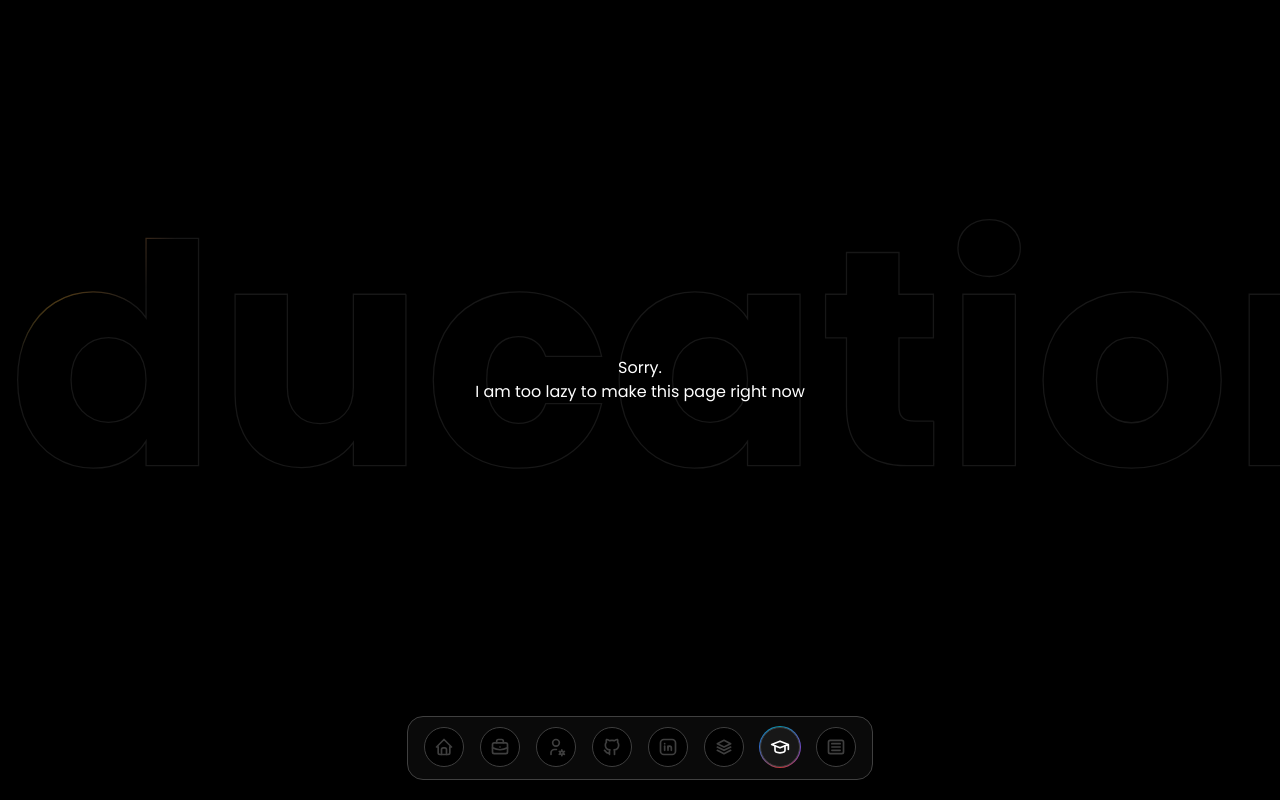
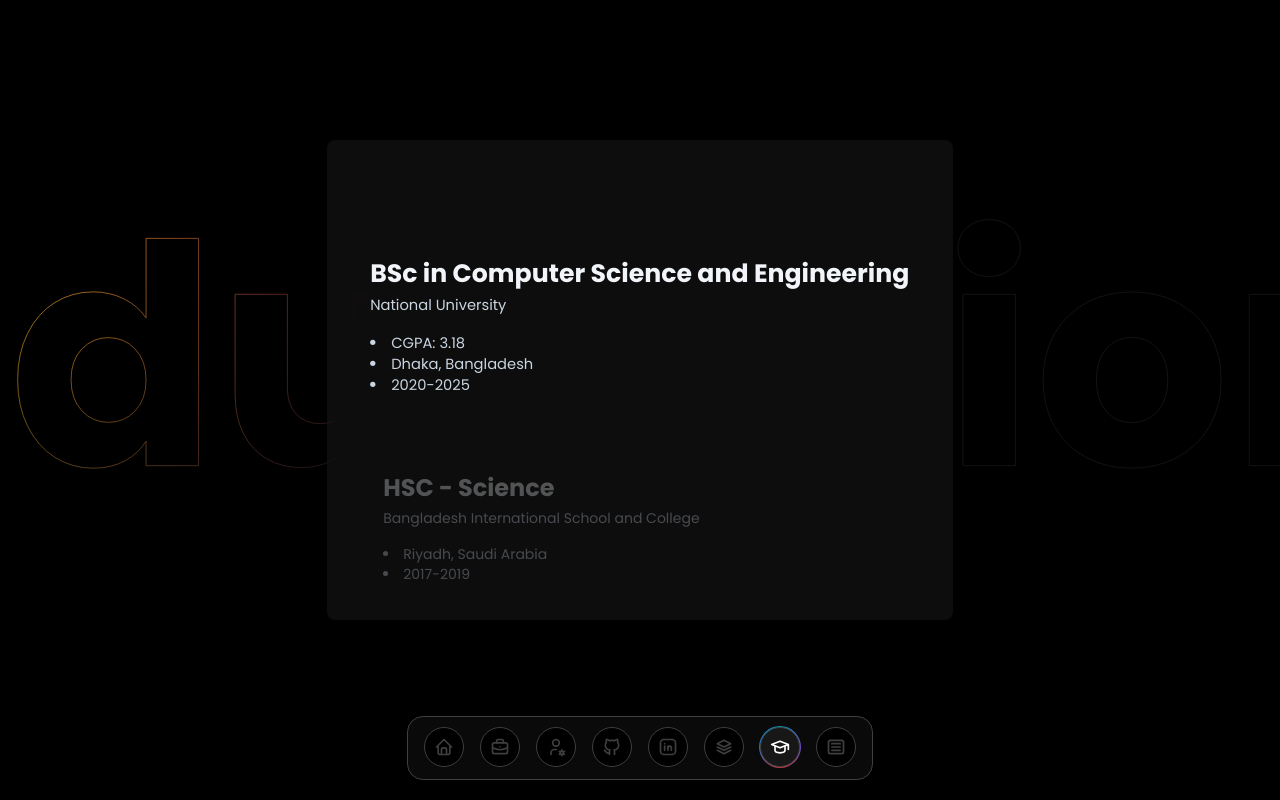
Before and after one commit to MuhammadRukon/MuhammadRukonPortfolio, a Next.js app: page /education in a window 1280 px wide. Built offline with nearby package versions, Linux system fonts and the light colour scheme.

Commit message:
feat(ui): education added

```diff
--- a/src/app/blogs/page.tsx
+++ b/src/app/blogs/page.tsx
@@ -7,7 +7,9 @@
 
   return (
     <PageContainer page={pageTitle}>
-      <p className="text-center">This page will air soon when I get rich and famous.</p>
+      <p className="text-center">
+        This page will be available as soon as I get rich  and famous.
+      </p>
     </PageContainer>
   );
 }
--- a/src/app/education/page.tsx
+++ b/src/app/education/page.tsx
@@ -1,9 +1,116 @@
 "use client";
 import PageContainer from "@/components/page-container/page-container";
 import { usePageTitle } from "@/hooks/usePageTitle";
+import { motion, useMotionValueEvent, useScroll } from "motion/react";
+import { useRef, useState } from "react";
 
 export default function Achievements() {
   const pageTitle = usePageTitle();
 
-  return <PageContainer page={pageTitle} />;
+  const content = [
+    {
+      title: "BSc in Computer Science and Engineering",
+      subtitle: "National University",
+      description: (
+        <>
+          <li>CGPA: 3.18</li>
+          <li>Dhaka, Bangladesh</li>
+          <li>2020-2025</li>
+        </>
+      ),
+    },
+    {
+      title: "HSC - Science",
+      subtitle: "Bangladesh International School and College",
+      description: (
+        <>
+          <li>Riyadh, Saudi Arabia</li>
+          <li>2017-2019</li>
+        </>
+      ),
+    },
+  ];
+  const [activeCard, setActiveCard] = useState(0);
+  // eslint-disable-next-line @typescript-eslint/no-explicit-any
+  const ref = useRef<any>(null);
+  const { scrollYProgress } = useScroll({
+    container: ref,
+    offset: ["start start", "end start"],
+  });
+  const cardLength = content.length;
+
+  useMotionValueEvent(scrollYProgress, "change", (latest) => {
+    const cardsBreakpoints = content.map((_, index) => index / cardLength);
+    const closestBreakpointIndex = cardsBreakpoints.reduce((acc, breakpoint, index) => {
+      const distance = Math.abs(latest - breakpoint);
+      if (distance < Math.abs(latest - cardsBreakpoints[acc])) {
+        return index;
+      }
+      return acc;
+    }, 0);
+    setActiveCard(closestBreakpointIndex);
+  });
+  return (
+    <PageContainer page={pageTitle}>
+      <div
+        className="relative flex h-[20rem] sm:h-[30rem] bg-white/5 backdrop-blur-sm justify-center space-x-10 overflow-y-auto rounded-md p-10 "
+        ref={ref}
+      >
+        <div className="div relative flex items-start px-4">
+          <div className="max-w-2xl">
+            {content.map((item, index) => (
+              <motion.div
+                key={item.title + index}
+                className="my-10 sm:my-20"
+                initial={{
+                  scale: 0,
+                }}
+                animate={{
+                  scale: activeCard === index ? 1.05 : 1,
+                }}
+                transition={{
+                  duration: 0.5,
+                }}
+              >
+                <motion.h2
+                  initial={{
+                    opacity: 0,
+                  }}
+                  animate={{
+                    opacity: activeCard === index ? 1 : 0.3,
+                  }}
+                  className="text-lg sm:text-2xl font-bold text-slate-100"
+                >
+                  <p className=" flex items-center gap-2">{item.title}</p>
+                </motion.h2>
+                <motion.p
+                  initial={{
+                    opacity: 0,
+                  }}
+                  animate={{
+                    opacity: activeCard === index ? 1 : 0.3,
+                  }}
+                  className="text-xs sm:text-sm mt-1 max-w-sm text-slate-300"
+                >
+                  {item.subtitle}
+                </motion.p>
+                <motion.ol
+                  initial={{
+                    opacity: 0,
+                  }}
+                  animate={{
+                    opacity: activeCard === index ? 1 : 0.3,
+                  }}
+                  className="text-xs sm:text-sm mt-4 max-w-sm text-slate-300 list-disc list-inside"
+                >
+                  {item.description}
+                </motion.ol>
+              </motion.div>
+            ))}
+            <div className="h-20 sm:h-40" />
+          </div>
+        </div>
+      </div>
+    </PageContainer>
+  );
 }
--- a/src/components/ui/container-scroll-animation.tsx
+++ b/src/components/ui/container-scroll-animation.tsx
@@ -18,12 +18,18 @@
 
   React.useEffect(() => {
     const checkMobile = () => {
-      setIsMobile(window.innerWidth <= 640);
+      if (typeof window !== "undefined") {
+        setIsMobile(window.innerWidth <= 640);
+      }
     };
     checkMobile();
-    window.addEventListener("resize", checkMobile);
+    if (typeof window !== "undefined") {
+      window.addEventListener("resize", checkMobile);
+    }
     return () => {
-      window.removeEventListener("resize", checkMobile);
+      if (typeof window !== "undefined") {
+        window.removeEventListener("resize", checkMobile);
+      }
     };
   }, []);
 
@@ -31,7 +37,7 @@
     return isMobile ? [0.7, 0.9] : [1.05, 1];
   };
 
-  const rotate = useTransform(scrollYProgress, [0, 0.5, 1], [30, 0, 0]);
+  const rotate = useTransform(scrollYProgress, [0, 0.5, 1], [40, 0, 0]);
   const scale = useTransform(scrollYProgress, [0, 1], scaleDimensions());
   const translate = useTransform(scrollYProgress, [0, 1], [0, -50]);
 
@@ -54,7 +60,7 @@
     </div>
   );
 };
-
+//eslint-disable-next-line @typescript-eslint/no-explicit-any
 export const Header = ({ translate, titleComponent }: any) => {
   return (
     <motion.div
--- a/src/components/ui/glowing-effect.tsx
+++ b/src/components/ui/glowing-effect.tsx
@@ -96,8 +96,9 @@
 
       const handleScroll = () => handleMove();
       const handlePointerMove = (e: PointerEvent) => handleMove(e);
-
-      window.addEventListener("scroll", handleScroll, { passive: true });
+      if (typeof window !== "undefined") {
+        window.addEventListener("scroll", handleScroll, { passive: true });
+      }
       document.body.addEventListener("pointermove", handlePointerMove, {
         passive: true,
       });
@@ -106,7 +107,9 @@
         if (animationFrameRef.current) {
           cancelAnimationFrame(animationFrameRef.current);
         }
-        window.removeEventListener("scroll", handleScroll);
+        if (typeof window !== "undefined") {
+          window.removeEventListener("scroll", handleScroll);
+        }
         document.body.removeEventListener("pointermove", handlePointerMove);
       };
     }, [handleMove, disabled]);
--- a/src/components/ui/sticky-scroll-reveal.tsx
+++ b/src/components/ui/sticky-scroll-reveal.tsx
@@ -31,7 +31,7 @@
     const cardsBreakpoints = content.map((_, index) => index / cardLength);
     const closestBreakpointIndex = cardsBreakpoints.reduce((acc, breakpoint, index) => {
       const distance = Math.abs(latest - breakpoint);
-      if (distance < Math.abs(latest - cardsBreakpoints[acc])) {
+      if (distance - 0.08 < Math.abs(latest - cardsBreakpoints[acc])) {
         return index;
       }
       return acc;
@@ -76,7 +76,7 @@
           // backgroundColor: backgroundColors[activeCard % backgroundColors.length],
         }
       }
-      className="relative flex h-[30rem] bg-white/5 backdrop-blur-sm justify-center space-x-10 overflow-y-auto rounded-md p-10 "
+      className="relative flex h-[30rem] bg-neutral-900 justify-center space-x-10 overflow-y-auto rounded-md p-10 "
       ref={ref}
     >
       <div className="div relative flex items-start px-4">
@@ -102,7 +102,7 @@
                 animate={{
                   opacity: activeCard === index ? 1 : 0.3,
                 }}
-                className="text-2xl font-bold text-slate-100"
+                className="text-lg sm:text-2xl font-bold text-slate-100"
               >
                 <a
                   href={item.link}
@@ -120,7 +120,7 @@
                 animate={{
                   opacity: activeCard === index ? 1 : 0.3,
                 }}
-                className="text-sm mt-1 max-w-sm text-slate-300"
+                className="text-xs sm:text-sm mt-1 max-w-sm text-slate-300"
               >
                 {item.subtitle}
               </motion.p>
@@ -131,7 +131,7 @@
                 animate={{
                   opacity: activeCard === index ? 1 : 0.3,
                 }}
-                className="text-sm mt-4 max-w-sm text-slate-300 list-disc"
+                className="text-xs sm:text-sm mt-4 max-w-sm text-slate-300 list-disc list-outside space-y-1.5"
               >
                 {item.description}
               </motion.ol>
@@ -152,7 +152,7 @@
         }}
         style={{ background: backgroundGradient }}
         className={cn(
-          "sticky top-10 hidden h-60 w-80 overflow-hidden rounded-md bg-white lg:block",
+          "sticky top-10 hidden h-72 w-96 overflow-hidden rounded-md bg-white lg:block",
           contentClassName
         )}
       >
--- a/src/components/ui/text-hover-effect.tsx
+++ b/src/components/ui/text-hover-effect.tsx
@@ -15,7 +15,7 @@
 }) => {
   const svgRef = useRef<SVGSVGElement>(null);
   const [cursor, setCursor] = useState({ x: 0, y: 0 });
-  // const [hovered, setHovered] = useState(false);
+
   const [maskPosition, setMaskPosition] = useState({ cx: "50%", cy: "50%" });
   const { isMobile } = useResponsive();
 
@@ -57,7 +57,7 @@
       // onMouseEnter={() => setHovered(true)}
       // onMouseLeave={() => setHovered(false)}
       style={{
-        opacity: isHomePage && isMobile ? 0.4 : 1,
+        opacity: 1,
       }}
       className="select-none"
     >
@@ -81,7 +81,7 @@
         <motion.radialGradient
           id="revealMask"
           gradientUnits="userSpaceOnUse"
-          r={isMobile ? "100%" : "20%"}
+          r={isMobile ? "100%" : "50%"}
           initial={{ cx: "50%", cy: "50%" }}
           animate={maskPosition}
           transition={{ duration: duration ?? 0, ease: "easeOut" }}
@@ -106,7 +106,7 @@
         y="50%"
         textAnchor="middle"
         dominantBaseline="middle"
-        strokeWidth={isMobile ? "0.5" : "0.3"}
+        strokeWidth={isMobile ? "0.5" : "0.2"}
         className={`fill-transparent stroke-neutral-900 ${isHomePage ?? "opacity-50"} font-[poppins] text-7xl font-bold dark:stroke-neutral-900`}
         initial={{ strokeDashoffset: 1000, strokeDasharray: 1000 }}
         animate={{
@@ -126,7 +126,7 @@
         textAnchor="middle"
         dominantBaseline="middle"
         stroke="url(#textGradient)"
-        strokeWidth={isMobile ? "0.5" : "0.3"}
+        strokeWidth={isMobile ? "0.5" : "0.2"}
         mask="url(#textMask)"
         className={`fill-transparent font-[poppins] text-7xl font-bold ${isHomePage ?? "opacity-50"}`}
       >
```
